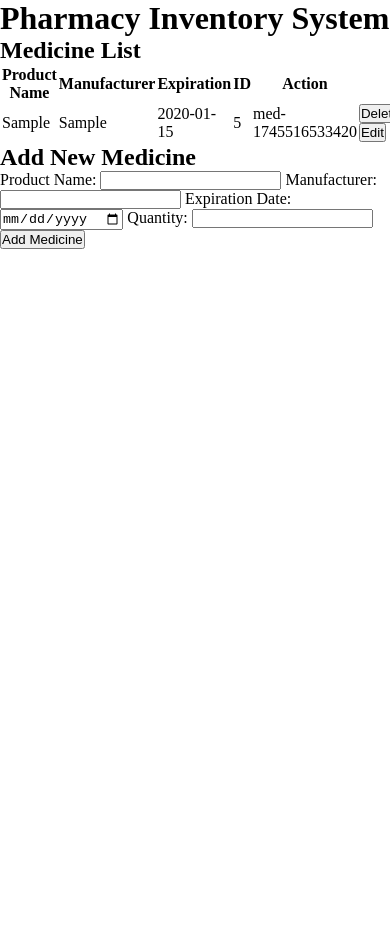
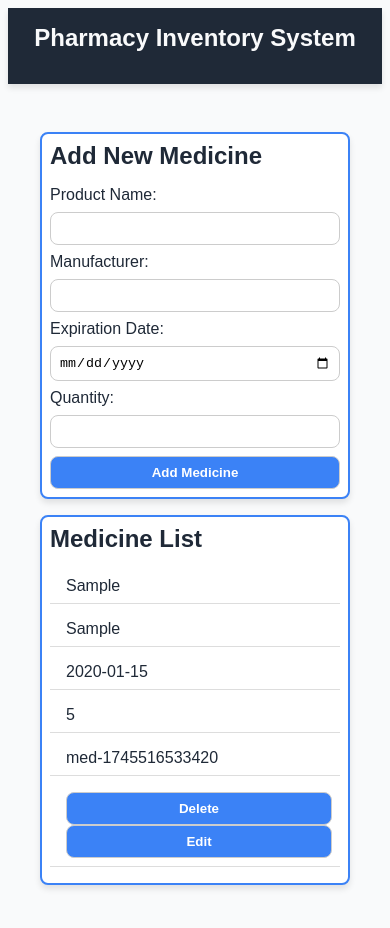
Before and after one commit to omar211346/farmacy-inventory-assignment-2, a plain HTML site: page index.html in a window 390 px wide. Both pictures are taken after typing "Sample", "Sample", "2020-01-15", "5" into the empty fields and a click on the button "Add Medicine". Before the commit the page ends 844 px from the top, so only its background shows below. Drawn offline with Linux system fonts and the light colour scheme.

Commit message:
fixed the styling and media-queries

```diff
--- a/index.html
+++ b/index.html
@@ -10,28 +10,14 @@
   <link rel="stylesheet" href="src/css/style.css">
 </head>
 <body>
+    <header>
+    <h1>Pharmacy Inventory System</h1>
+    </header>
   <main class="main">
-    <h1>Pharmacy Inventory System</h1>
 
-        <section>
-            <h2>Medicine List</h2>
-            <table>
-              <thead>
-                <tr>
-                 <th>Product Name</th>
-                 <th>Manufacturer</th>
-                 <th>Expiration</th>
-                  <th>ID</th>
-                  <th>Action</th>
-                </tr>
-              </thead>
-              <tbody id="medicine-table-body">
-              </tbody>
-            </table>
-          </section>
-          <section>
-            <h2>Add New Medicine</h2>
-            <form id="medicine-form">
+      <section class="card">
+          <h2>Add New Medicine</h2>
+          <form id="medicine-form">
               <label for="name">Product Name:</label>
               <input type="text" id="name" required />
 
@@ -46,9 +32,26 @@
 
               <button type="submit">Add Medicine</button>
             </form>
-            </section>
+        </section>
 
-  </main>
-  <script type="module" src="src/js/app.js"></script>
+        <section class="table-container">
+            <h2>Medicine List</h2>
+            <table>
+              <thead>
+                <tr>
+                 <th>Product Name</th>
+                 <th>Manufacturer</th>
+                 <th>Expiration</th>
+                 <th>uantity</th>
+                  <th>ID</th>
+                  <th>Action</th>
+                </tr>
+              </thead>
+              <tbody id="medicine-table-body">
+              </tbody>
+            </table>
+          </section>
+    </main>
+    <script type="module" src="src/js/app.js"></script>
 </body>
 </html>
--- a/src/css/reset.css
+++ b/src/css/reset.css
@@ -7,4 +7,5 @@
   body {
     font-family: var(--font-family);
     background-color: var(--color-background);
+
   }
--- a/src/css/style.css
+++ b/src/css/style.css
@@ -0,0 +1,146 @@
+body {
+    font-family: var(--font-family);
+    background-color: var(--color-secondary);
+    color: var(--color-primary);
+    margin: 0;
+    padding: 0;
+  }
+
+  main {
+    padding: var(--spacing-lg);
+    width: 100%;
+  }
+  h1, h2 {
+    margin-bottom: var(--spacing-md);
+  }
+
+
+  header {
+    background-color: var(--color-primary);
+    color: var(--color-secondary);
+    padding: var(--spacing-md);
+    text-align: center;
+    box-shadow: var(--shadow);
+    margin-bottom: var(--spacing-md);
+  }
+
+
+  .card {
+    background-color: white;
+    border: 2px solid var(--color-accent);
+    border-radius: var(--border-radius);
+    padding: var(--spacing-md);
+    margin-bottom: var(--spacing-md);
+    box-shadow: var(--shadow);
+    width: 100%;
+  }
+
+
+  .table-container {
+    border: 2px solid var(--color-accent);
+    border-radius: var(--border-radius);
+    padding: var(--spacing-md);
+    background-color: white;
+    box-shadow: var(--shadow);
+    width: 100%;
+    margin-bottom: var(--spacing-md);
+  }
+
+
+  table {
+    width: 100%;
+    border-collapse: collapse;
+  }
+
+  th, td {
+    padding: var(--spacing-sm);
+    border-bottom: 1px solid #ccc;
+    text-align: left;
+  }
+
+  th {
+    background-color: var(--color-accent);
+    color: white;
+  }
+
+
+  form {
+    display: flex;
+    flex-direction: column;
+    gap: var(--spacing-sm);
+    margin-top: var(--spacing-md);
+  }
+
+  input, button {
+    padding: var(--spacing-sm);
+    border: 1px solid #ccc;
+    border-radius: var(--border-radius);
+  }
+
+  button {
+    background-color: var(--color-accent);
+    color: white;
+    font-weight: bold;
+    cursor: pointer;
+  }
+
+  button:hover {
+    opacity: 0.9;
+  }
+
+  @media (max-width: 768px) {
+    body {
+      padding: var(--spacing-sm);
+    }
+
+    header {
+      font-size: var(--font-size-lg);
+      padding: var(--spacing-md);
+    }
+
+    h1 {
+      font-size: 1.5rem;
+    }
+
+    .card,
+    .table-container {
+      padding: var(--spacing-sm);
+      border-radius: var(--border-radius);
+    }
+
+    table, thead, tbody, th, td, tr {
+      display: block;
+      width: 100%;
+    }
+
+    thead {
+      display: none;
+    }
+
+    td {
+      position: relative;
+      padding-left: calc(var(--spacing-sm) * 2);
+      margin-bottom: var(--spacing-sm);
+      border-bottom: 1px solid #ddd;
+    }
+
+    td::before {
+      content: attr(data-label);
+      position: absolute;
+      left: var(--spacing-sm);
+      font-weight: bold;
+      color: var(--color-primary);
+    }
+
+    button {
+      width: 100%;
+    }
+
+    form {
+      width: 100%;
+    }
+
+    input {
+      width: 100%;
+    }
+  }
--- a/src/css/variables.css
+++ b/src/css/variables.css
@@ -0,0 +1,22 @@
+:root {
+
+    --color-primary: #1f2937;
+    --color-secondary: #f9fafb;
+    --color-accent: #3b82f6;
+
+
+    --font-size-base: 1rem;
+    --font-size-lg: 1.25rem;
+    --font-family: 'Arial', sans-serif;
+
+
+    --spacing-sm: 0.5rem;
+    --spacing-md: 1rem;
+    --spacing-lg: 2rem;
+
+
+    --border-radius: 0.5rem;
+
+
+    --shadow: 0 4px 6px rgba(0, 0, 0, 0.1);
+  }
```
